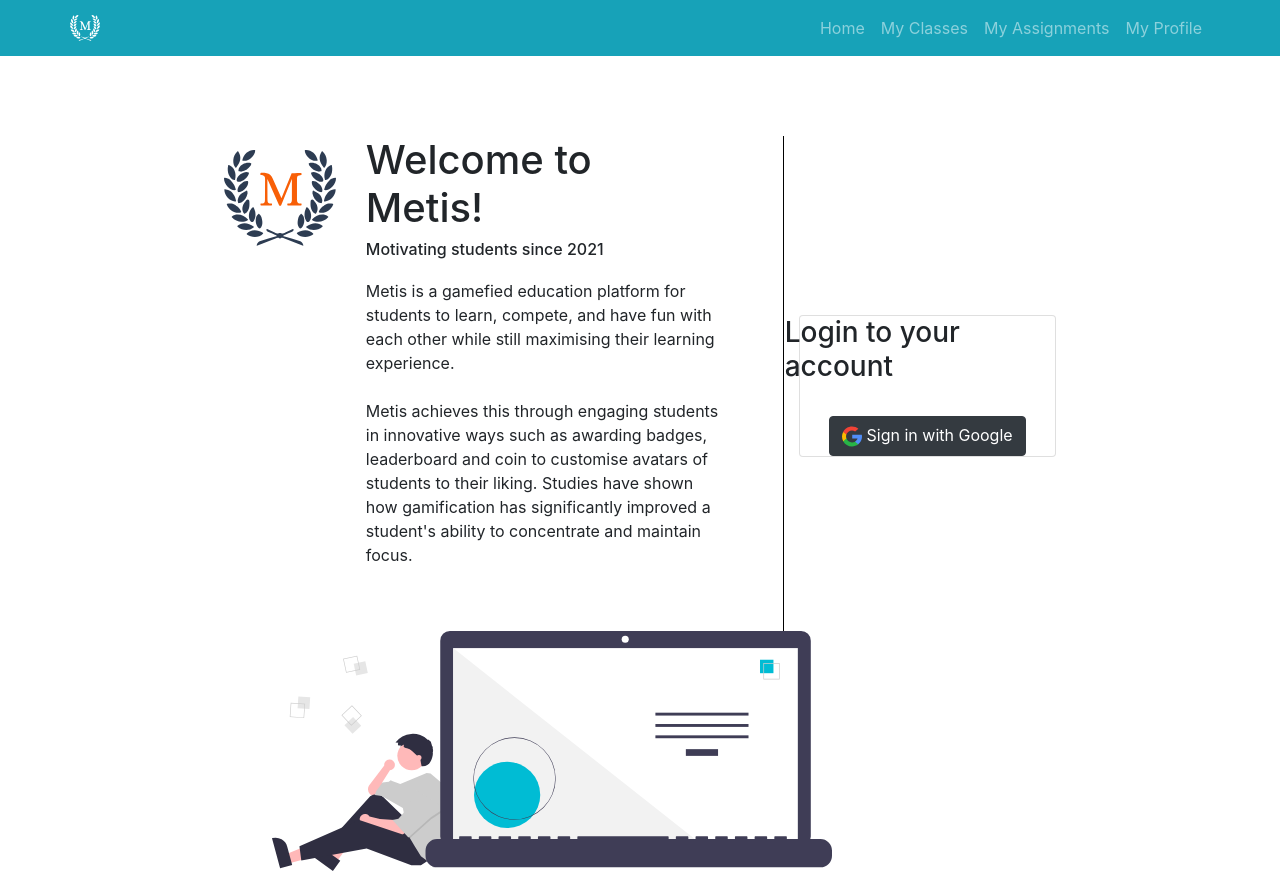
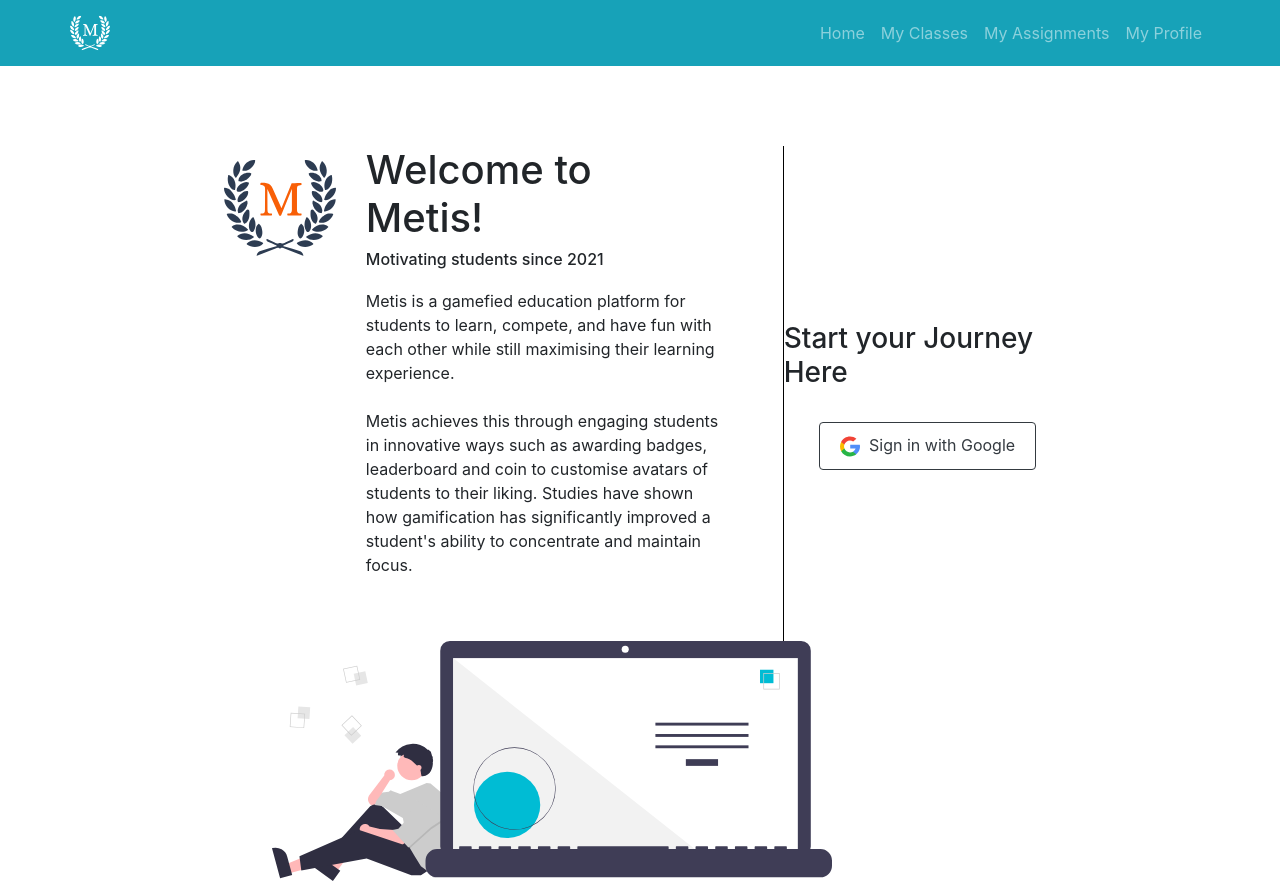
Before and after one commit to danikrisdayadi/lifehack2021, a React (Create React App) app in the folder client/: page /login in a window 1280 px wide. Built offline with nearby package versions, Linux system fonts and the light colour scheme.

Commit message:
Minor ui tweaks

```diff
--- a/client/src/components/navigationbar.jsx
+++ b/client/src/components/navigationbar.jsx
@@ -11,8 +11,8 @@ class NavigationBar extends Component {
           <img
             alt=""
             src={Logo}
-            width="30"
-            height="30"
+            width="40"
+            height="40"
             className="d-inline-block align-top"
           />
         </Navbar.Brand>
--- a/client/src/pages/LoginPage.jsx
+++ b/client/src/pages/LoginPage.jsx
@@ -1,6 +1,6 @@
 import React from "react";
 import { withRouter } from "react-router-dom";
-import { Row, Col, Container, Button, Image, Card } from 'react-bootstrap';
+import { Row, Col, Container, Button, Image } from 'react-bootstrap';
 import Logo from '../assets/Logo.svg';
 import GoogleLogo from '../assets/google.svg'
 import Illustration from '../assets/undraw-thinking.svg';
@@ -51,23 +51,22 @@ const LoginPage = () => {
                         </Row>
                     </Col>
                     <Col className="align-self-center">
-                        <Card>
                         <Row className="justify-content-center">
-                            <h3>Login to your account</h3>
+                            <h3>Start your Journey Here</h3>
                         </Row>
                         <br />
                         <Row className="justify-content-center">
-                            <Button variant="dark">
+                            <Button variant="outline-dark" style={{padding: "10px 20px"}}>
                                 <Image
                                     src={GoogleLogo}
                                     alt="google-login"
                                     height={25}
                                     width={20}
+                                    style={{marginRight: 5}}
                                 /> {' '}
                             Sign in with Google
                         </Button>
                         </Row>
-                        </Card>
                     </Col>
                 </Row>
             </Style>
```
